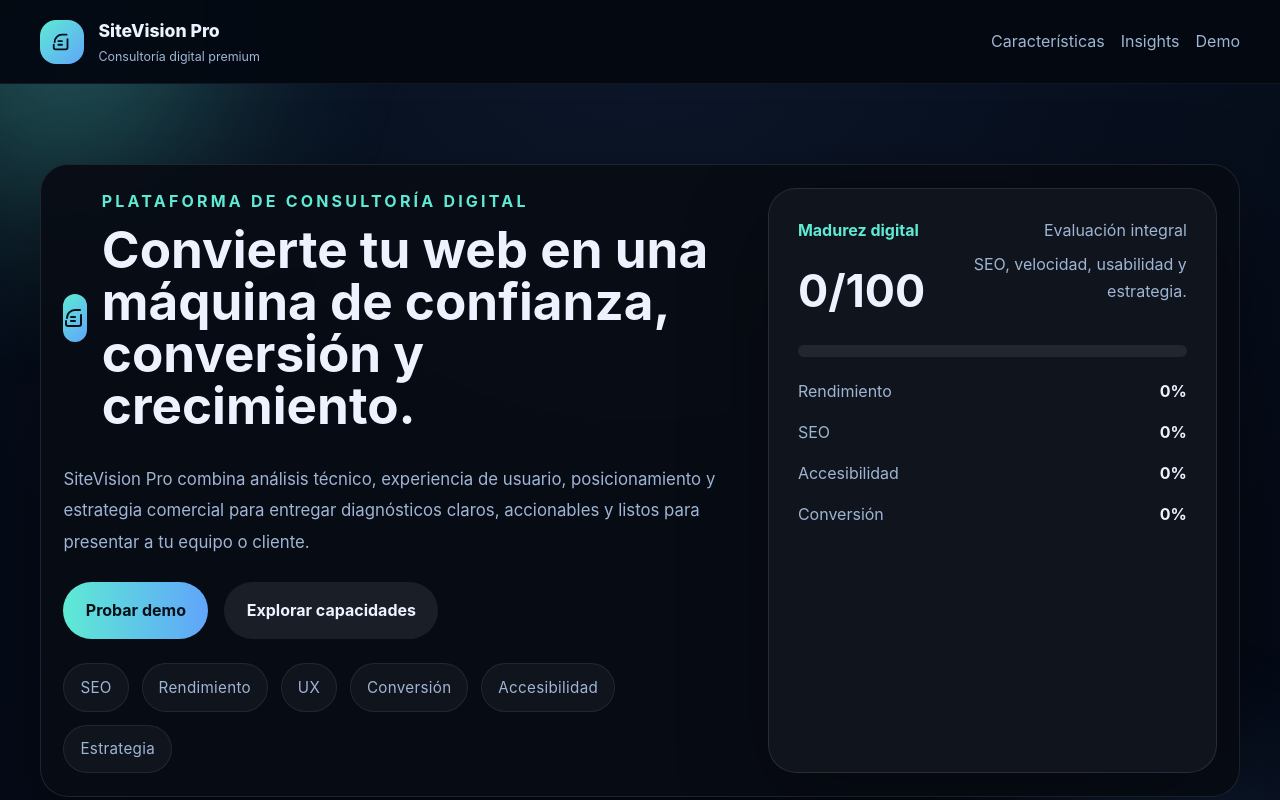
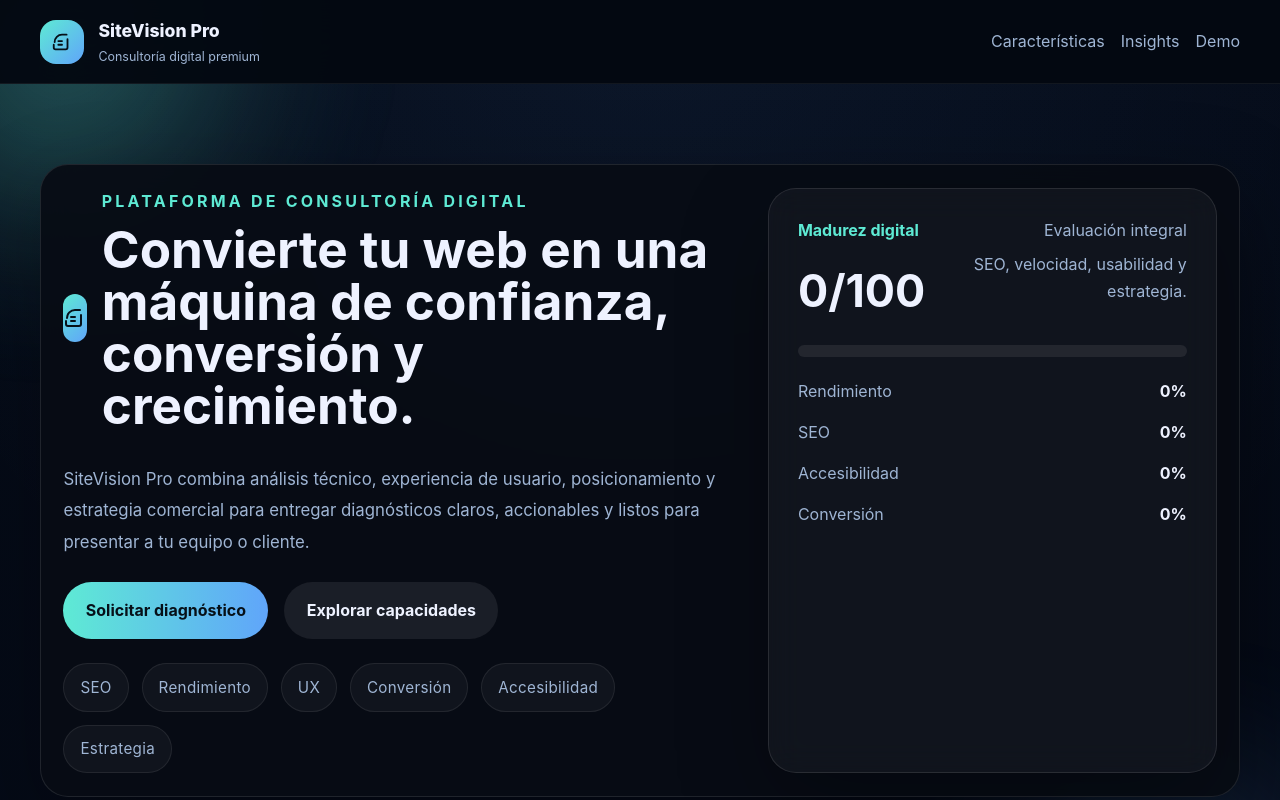
Before and after one commit to munozbarriere-commits/sitevision-pro, a Next.js app in the folder apps/web/: page / in a window 1280 px wide. Shown: the top 800 px of the page. Built offline with nearby package versions, Linux system fonts and the light colour scheme.

Commit message:
Update hero action label to professional wording

```diff
--- a/apps/web/components/Hero.tsx
+++ b/apps/web/components/Hero.tsx
@@ -44,7 +44,7 @@ export function Hero({ report }: HeroProps) {
           </p>
 
           <div className="hero-actions">
-            <Link href="#demo" className="btn btn-primary">Probar demo</Link>
+            <Link href="#demo" className="btn btn-primary">Solicitar diagnóstico</Link>
             <Link href="#features" className="btn btn-secondary">Explorar capacidades</Link>
           </div>
 
```
